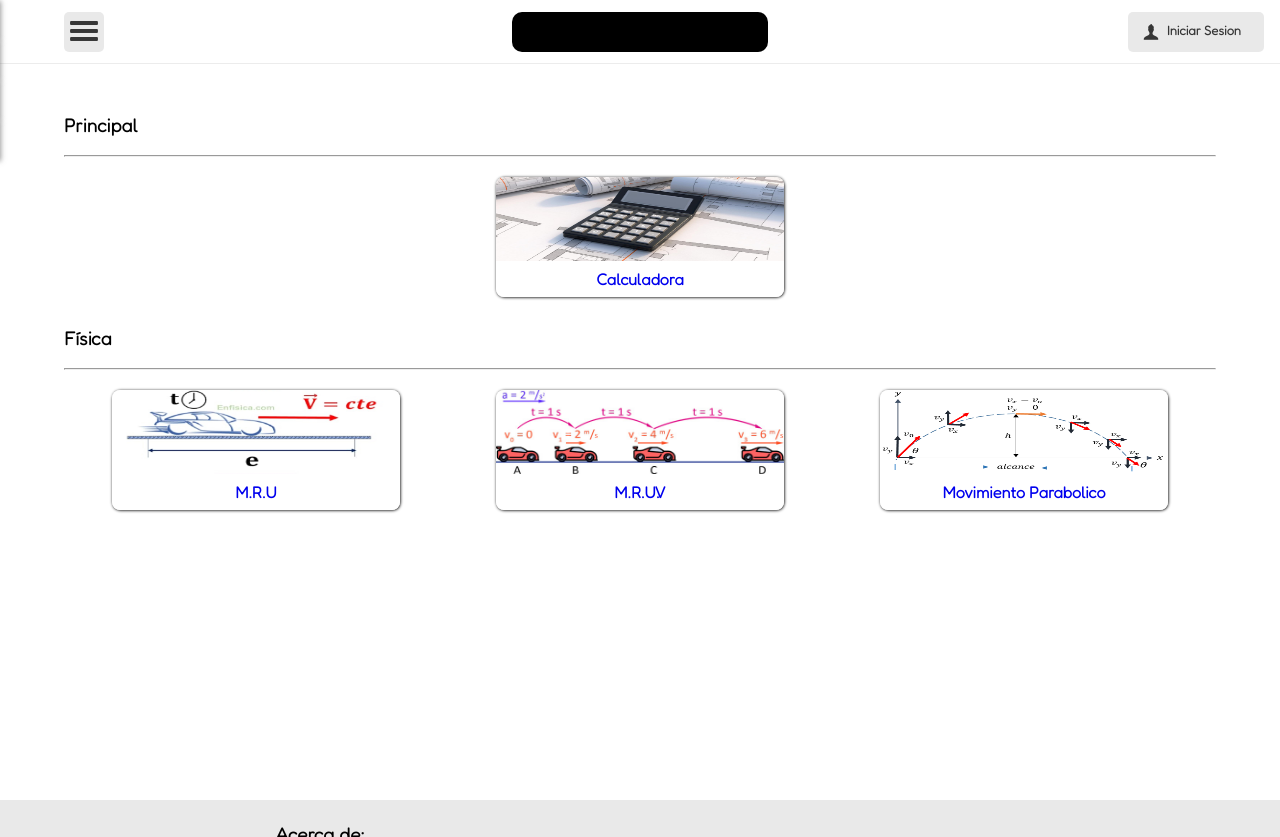
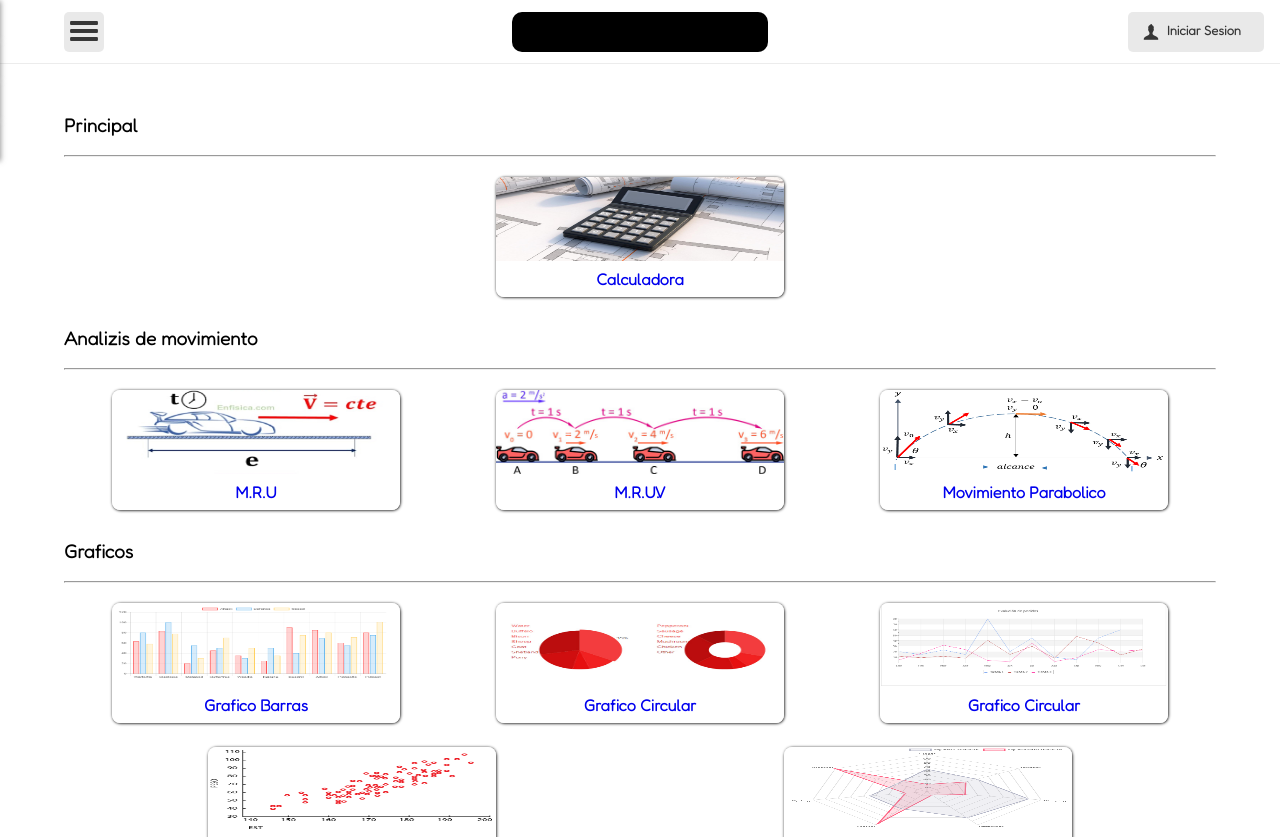
Before and after one commit to LUISTAPIARUIZ/calculator, a plain HTML site: page index.html in a window 1280 px wide. Shown: the top 837 px of the page. Drawn offline with Linux system fonts and the light colour scheme; files whose address does not match are found by name.

Commit message:
actualizando index

```diff
--- a/index.html
+++ b/index.html
@@ -57,6 +57,7 @@
         <!-- fin cabezera-->
 
         <main class="cuerpo">
+            <!--categoria pricipal-->
             <div class="cuerpo__contenedor-cartas">
                 <div class="divisor-categorias">
                     <h3>Principal</h3>
@@ -77,8 +78,9 @@
                 </div>
                 </a>
 
+                 <!--categoria analizis movimiento-->
                 <div class="divisor-categorias">
-                    <h3>Física</h3>
+                    <h3>Analizis de movimiento</h3>
                     <hr>
                 </div>
                 <!--movimiento rectilineo uniforme -->
@@ -122,6 +124,77 @@
                         </div>
                     </div>
                     </a>
+
+                     <!--categoria graficos-->
+                     <div class="divisor-categorias">
+                        <h3>Graficos</h3>
+                        <hr>
+                    </div>
+                    <!--graficos barras-->
+                    <a class="contenedor-carta" id="carta" href="vistas/mru.html">
+                    <div class="carta carta-animada">
+                        <div class="carta__img">
+                            <img  class="img-card"  src="img/fondos/fondo-cards/Grafic-barras.png" alt="">
+                        </div>
+                        <div class="carta__descripcion">
+                            <h4 class="descripcion-card">
+                                Grafico Barras
+                            </h4>
+                        </div>
+                    </div>
+                    </a>
+                    <!--graficos circular-->
+                    <a class="contenedor-carta" id="carta" href="vistas/mru.html">
+                    <div class="carta carta-animada">
+                        <div class="carta__img">
+                            <img  class="img-card" src="img/fondos/fondo-cards/Grafic-circular.jpg" alt="">
+                        </div>
+                        <div class="carta__descripcion">
+                            <h4 class="descripcion-card">
+                                Grafico Circular
+                            </h4>
+                        </div>
+                    </div>
+                    </a>
+                    <!--graficos lineal-->
+                    <a class="contenedor-carta" id="carta" href="vistas/mru.html">
+                    <div class="carta carta-animada">
+                        <div class="carta__img">
+                            <img  class="img-card" src="img/fondos/fondo-cards/Grafic-lineal.png" alt="">
+                        </div>
+                        <div class="carta__descripcion">
+                            <h4 class="descripcion-card">
+                                Grafico Circular
+                            </h4>
+                        </div>
+                    </div>
+                    </a>
+                    <!--graficos dispercion-->
+                    <a class="contenedor-carta" id="carta" href="vistas/mru.html">
+                    <div class="carta carta-animada">
+                        <div class="carta__img">
+                            <img  class="img-card" src="img/fondos/fondo-cards/Grafic-dispersion.png" alt="">
+                        </div>
+                        <div class="carta__descripcion">
+                            <h4 class="descripcion-card">
+                                Grafico Disperción
+                            </h4>
+                        </div>
+                    </div>
+                    </a>
+                    <!--graficos Radar-->
+                    <a class="contenedor-carta" id="carta" href="vistas/mru.html">
+                    <div class="carta carta-animada">
+                        <div class="carta__img">
+                            <img  class="img-card" src="img/fondos/fondo-cards/Grafic-radar.png" alt="">
+                        </div>
+                        <div class="carta__descripcion">
+                            <h4 class="descripcion-card">
+                                Grafico Radar
+                            </h4>
+                        </div>
+                    </div>
+                    </a>
             </div>
         </main>
         <footer class="pie-pagina">
```
Also changed, not shown: img/fondos/fondo-cards/Grafic-barras.png (added), img/fondos/fondo-cards/Grafic-circular.jpg (added), img/fondos/fondo-cards/Grafic-dispersion.png (added), img/fondos/fondo-cards/Grafic-lineal.png (added), img/fondos/fondo-cards/Grafic-radar.png (added).
